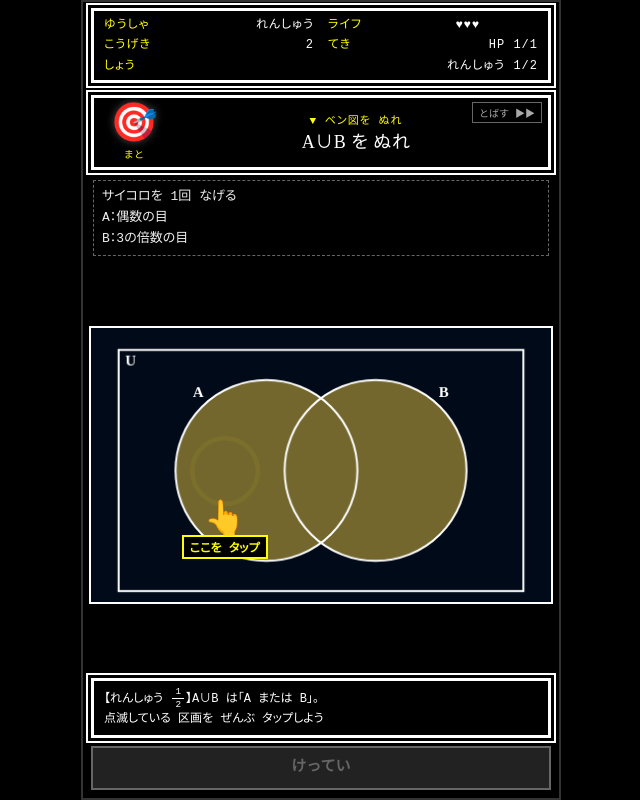
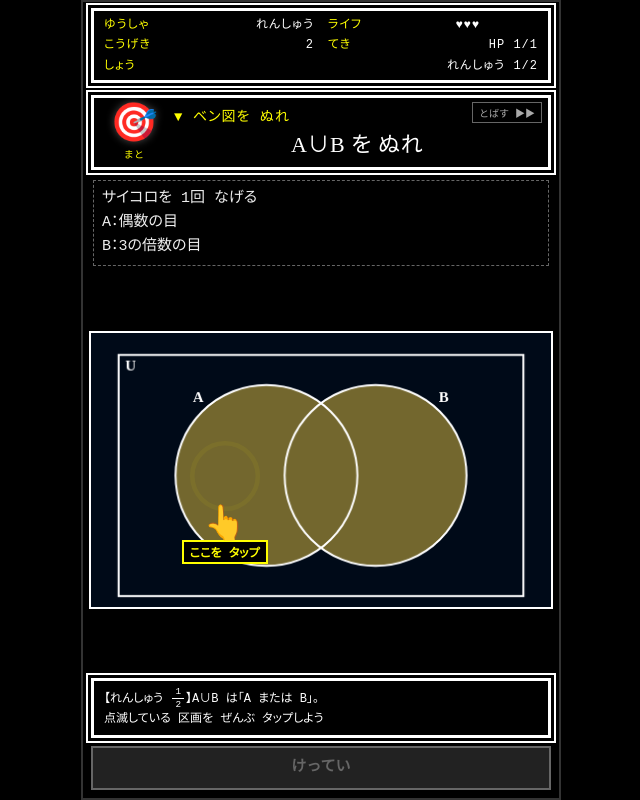
Before and after one commit to math-terakoya/kakuritsu-quest, a plain HTML site: page index.html in a window 1280 px wide. Both pictures are taken after a click on the button "▶ はじめる". Shown: the whole page, without its empty margins (319-959 px from the left). Drawn offline with Linux system fonts and the light colour scheme.

Commit message:
問題の文字を大きく（図が小さくなりすぎるとき・下へはみ出すときは戻す）
Co-Authored-By: Claude Fable 5.2 <noreply@anthropic.com>

```diff
--- a/index.html
+++ b/index.html
@@ -319,6 +319,19 @@ letter-spacing: 4px; z-index: 20; animation: lvUp 1.8s forwards; pointer-events:
 .moji-btn.on { border-color: #ffff00; color: #ffff00; }
 #game.moji-big #controls .key.opt { font-size: 22px; }   /* 大 は 選択肢を さらに 大きく（11-20 先生：選択肢の 文字）。長い ときは fitOpts が 小さく する */
 #game.moji-big #controls.three .key.opt { font-size: 26px; }
+/* 問題の 文字を 大きく（11-25 先生）。図が 小さく なりすぎる ときは 文字を もどす */
+#problem .label { font-size: 14px; margin-bottom: 5px; }
+#game.moji-on #problem .label { font-size: 16px; }
+#problem .expr { font-size: 22px; }
+#game.moji-on #problem .expr { font-size: 26px; }
+#scene { font-size: 15px; }
+#scene.big { font-size: 18px; }
+@media (max-width: 360px) { #problem .expr { font-size: 20px; } #scene { font-size: 14px; } #scene.big { font-size: 17px; } }
+#game.moji-on #scene { font-size: 17px; }
+#game.moji-on #scene.big { font-size: 21px; }
+#battle { grid-template-columns: max-content minmax(0, 1fr); gap: 8px; }   /* 左の 列は「やくそく」ボタンの 幅まで 広げる */
+#enemy { min-width: 64px; }
+#skipTut:not(.hidden) ~ #problem .label { padding-right: 74px; text-align: left; }   /* れんしゅうの「とばす」ボタンに 見出しが 重ならない ように */
 .fr > .de:has(sup) { padding-top: 0.42em; }   /* 分母に 指数が ある ときは 横線から はなす（11-20 先生） */
 </style>
 </head>
@@ -1156,6 +1169,7 @@ function fitRuns(root) {   // 図の 幅が 決まって から 測る（まだ
         });
         return pieces.filter(p => p.length); };
       let sep = '\u200b', ps = cut(/(?<=[，．])/);   // まず「，」「．」の あと、なければ ＝・不等号の 前
+      if (ps.length < 2) { sep = ' '; ps = cut(/[ \u00a0](?=\()/); }   // かっこの 前（(0° ≦ θ ≦ 180°) を 途中で 折らない）
       if (ps.length < 2) { sep = ' '; ps = cut(/[ \u00a0](?=[＝＜＞≦≧][ \u00a0])/); }
       if (ps.length < 2) { sep = '\u200b'; ps = cut(/(?<=\))(?=\()/); }   // それでも なければ かっこの 積の あいだ
       if (ps.length > 1) {
@@ -1192,8 +1206,22 @@ function setMessage(text) { $('msgText').innerHTML = mathHTML(text); $('message'
 // ---------- 図（ベン図・表・樹形図） ----------
 let DPR = 1;
 const ASPECT = 0.6;
+// 図が 小さく なりすぎる ときだけ、場面の 文と 問題の 文字を 1px ずつ もどす（場面 13px・問題 18px まで）。選択肢の 問題は 図が 小さめでも よい（11-25 先生）
+function fitScene() {
+  const sc = $('scene'), ex = $('problemExpr');
+  sc.style.fontSize = ''; ex.style.fontSize = ''; $('problemLabel').style.cssText = '';
+  if (figWrap.classList.contains('hidden') || !figWrap.offsetParent) return;
+  const st = p() ? step() : null, need = st && st.type === 'opt' ? 130 : 200;
+  let fs = parseFloat(getComputedStyle(sc).fontSize), fe = parseFloat(getComputedStyle(ex).fontSize);
+  while (figWrap.clientHeight < need && (fs > 13 || fe > 18)) {
+    if (fs > 13) { fs -= 1; sc.style.fontSize = fs + 'px'; }
+    if (fe > 18) { fe -= 1; ex.style.fontSize = fe + 'px'; }
+  }
+  if (figWrap.clientHeight < need) $('problemLabel').style.cssText = 'font-size: 11px; margin-bottom: 3px;';   // それでも 足りない ときは 見出しも 小さく
+}
 function resizePlane() {
   fitOpts();
+  fitScene();
   if (figWrap.classList.contains('hidden')) return;
   const wMax = figWrap.clientWidth - 12, hMax = figWrap.clientHeight - 6;
   const W = Math.max(140, Math.floor(Math.min(wMax, hMax / ASPECT)));
@@ -1682,6 +1710,7 @@ renderStatus();
       g.style.width = Math.min(480, W / z) + 'px'; g.style.height = (H / z) + 'px';
     }
     g.classList.toggle('moji-big', big && W >= 600);   // 選択肢を さらに 大きく するのは 広い 画面だけ（スマホは 下が はみ出す）
+    g.classList.toggle('moji-on', big && (W >= 600 || H >= 640));   // 問題の 文字を さらに 大きく（たての みじかい スマホは しない）
     document.querySelectorAll('.moji-btn').forEach(b => b.classList.toggle('on', (b.dataset.v === 'big') === big));
     window.dispatchEvent(new Event('resize'));
     busy = false;
```
